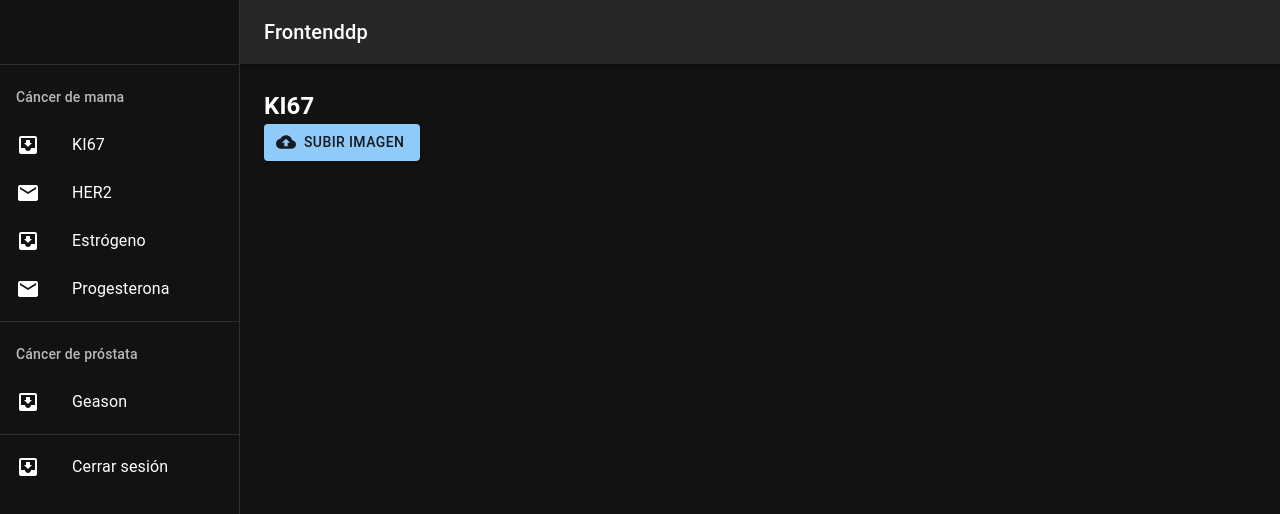
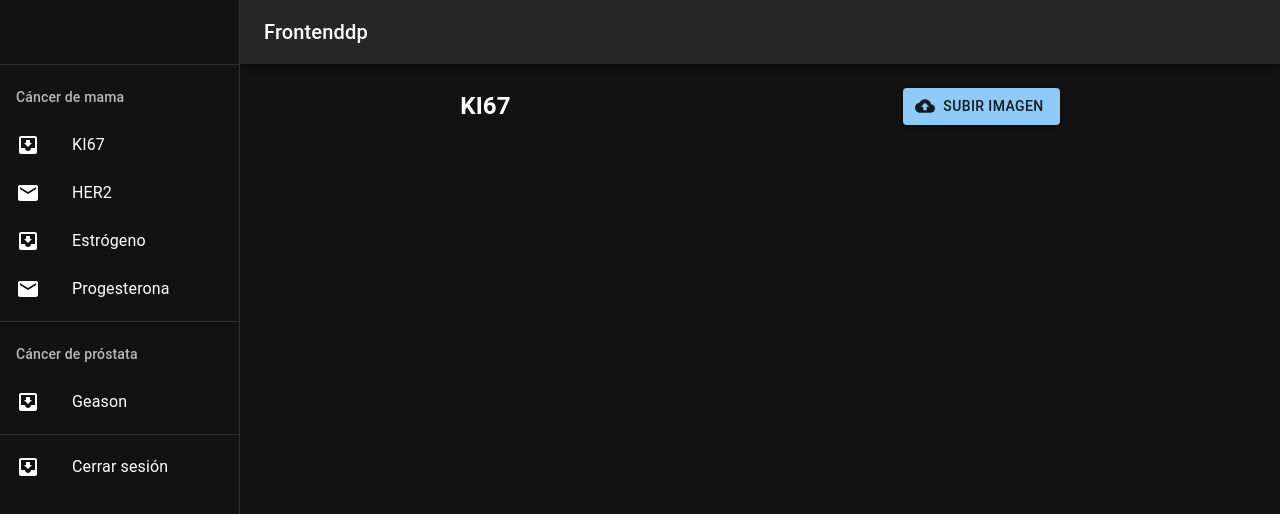
Before and after one commit to fabio2100/frontenddp, a Next.js app: page / in a window 1280 px wide. Both pictures are taken after a click on the button "Login". Shown: the top 514 px of the page. Built offline with nearby package versions, Linux system fonts and the light colour scheme.

Commit message:
update: two images row

```diff
--- a/app/components/User.js
+++ b/app/components/User.js
@@ -17,8 +17,9 @@ import MenuIcon from "@mui/icons-material/Menu";
 import Toolbar from "@mui/material/Toolbar";
 import Typography from "@mui/material/Typography";
 import { Button, ListSubheader } from "@mui/material";
-import { CloudUpload } from "@mui/icons-material";
+import { CloudUpload, DoubleArrow } from "@mui/icons-material";
 import { styled } from '@mui/material/styles';
+import styles from './User.module.css';
 
 const drawerWidth = 240;
 
@@ -50,6 +51,7 @@ export default function User(props) {
     }
     setMobileOpen(false)
     setSelected(type);
+    setImage(null);
   };
 
   const drawer = (
@@ -127,9 +129,9 @@ export default function User(props) {
 
   const mainContainer = (container) => {
     return (
-      <>
+      <div>
+        <div className={styles.divRow}>
         <h2>{container}</h2>
-        <div>
         <Button
           component="label"
           role={undefined}
@@ -146,10 +148,12 @@ export default function User(props) {
 
         </Button>
         </div>
-        <div className="">
+        <div className={styles.divRow}>
+          {image && <img src={image} alt="Selected" style={{ marginTop: '20px', maxWidth: '100%' }} />}
+          {image && <DoubleArrow/>}
           {image && <img src={image} alt="Selected" style={{ marginTop: '20px', maxWidth: '100%' }} />}
         </div>
-      </>
+      </div>
     );
   };
 
--- /dev/null
+++ b/app/components/User.module.css
@@ -0,0 +1,21 @@
+.mainContainer{
+    display: flex;
+    flex-direction: column;
+    justify-content: center;
+    align-items: center;
+    margin-top: 20px;
+}
+.divRow{
+    display: flex;
+    flex-direction: row;
+    justify-content: space-around;
+    align-items: center;
+    margin-bottom: 10px;
+}
+
+
+@media (max-width: 768px) {
+    .divRow {
+        flex-direction: column;
+    }
+}
```
